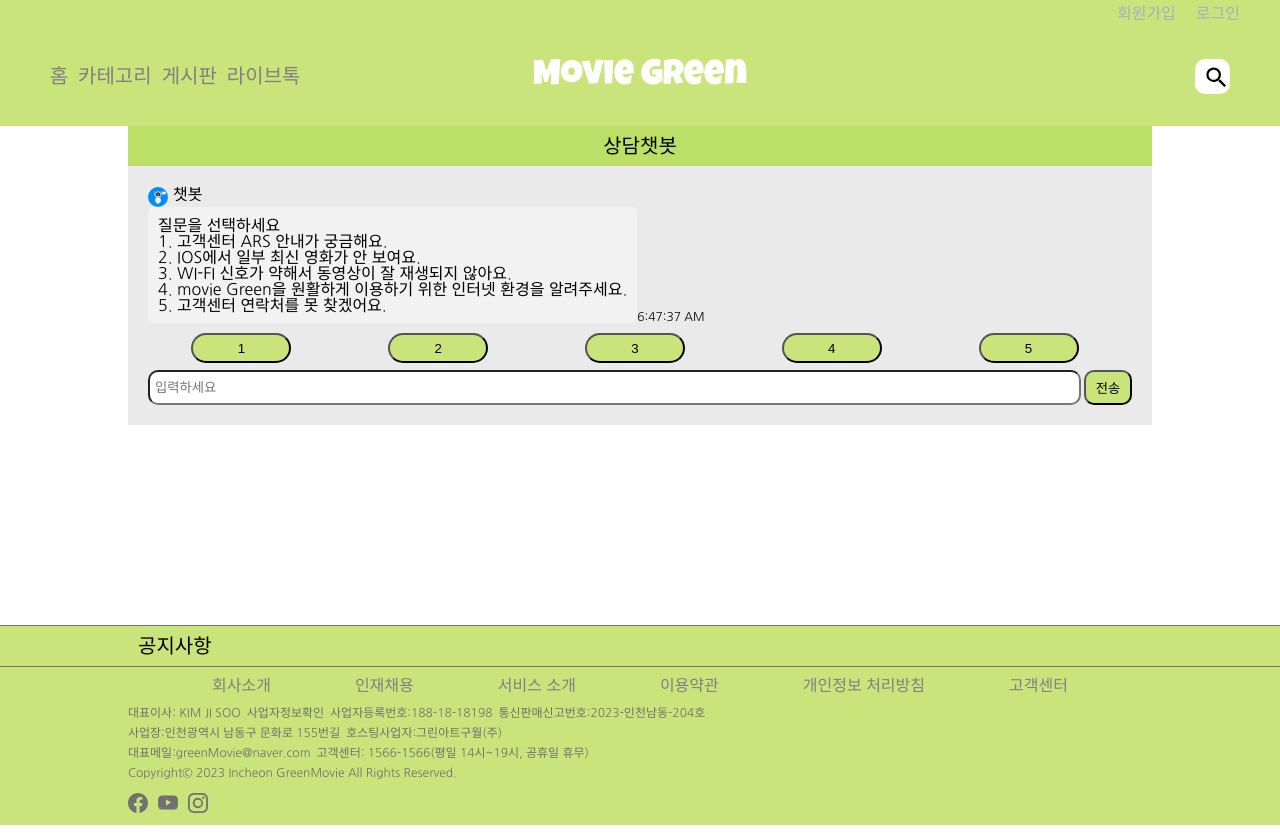
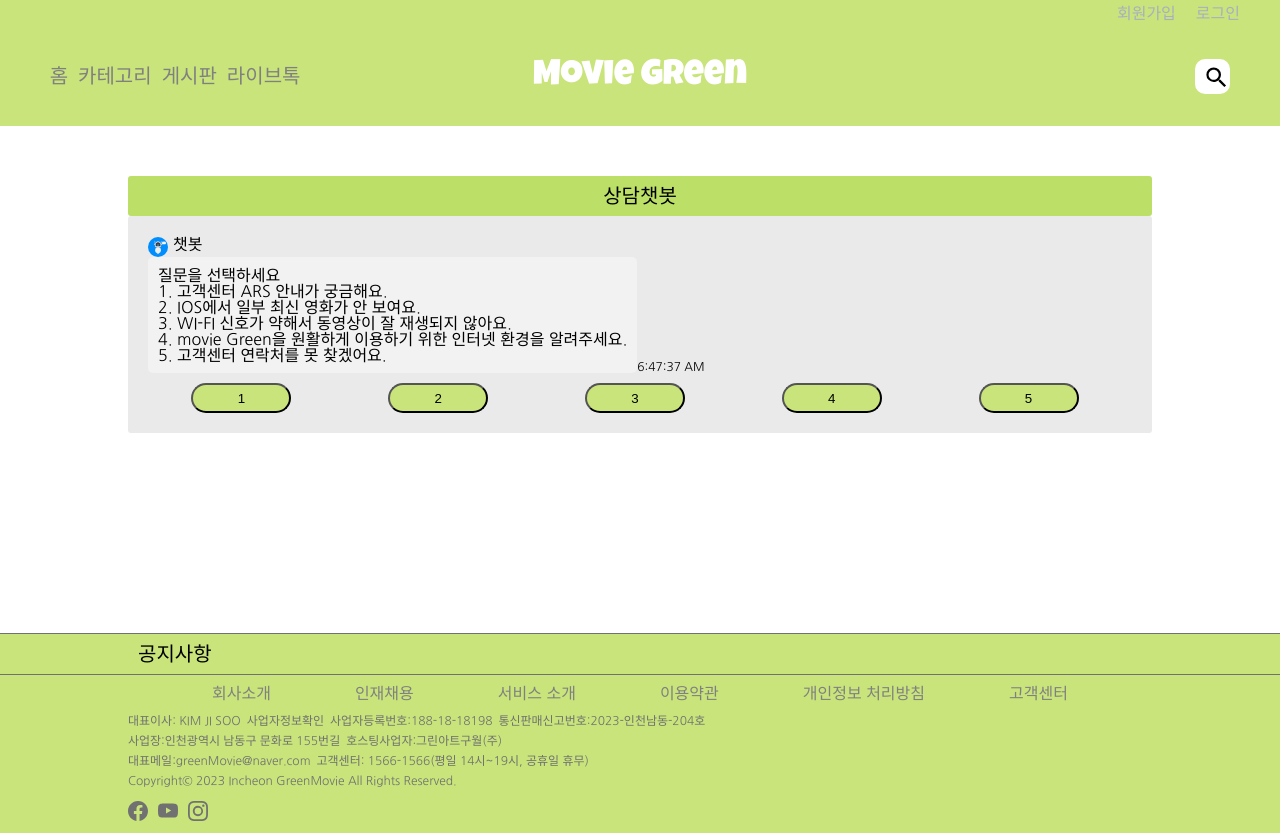
Before and after one commit to Wonahyeon/MovieGreen, a React (Create React App) app: page /live-chat in a window 1280 px wide. Built offline with nearby package versions, Linux system fonts and the light colour scheme.

Commit message:
챗봇 css 수정
input 삭제

```diff
--- a/src/pages/Chatbot.js
+++ b/src/pages/Chatbot.js
@@ -2,6 +2,11 @@
 import styled from 'styled-components';
 import { v4 as uuidv4 } from "uuid";
 import chatbotImg from '../images/chatbotimg.jpg';
+
+const WholeWraper = styled.div`
+  margin-top: 50px;
+`;
+
 
 const Mainheader = styled.div`
   width: 1024px;
@@ -11,6 +16,7 @@
   display: flex;
   justify-content: center;
   align-items: center;
+  border-radius: 3px;
   .main {
     font-size: 20px;
   }
@@ -26,7 +32,7 @@
   width: 1024px;
   margin: 0 auto;
   background: rgb(234, 234, 234);
-
+  border-radius: 3px;
   .chat-container .message {
     display: flex;
     flex-direction: column;
@@ -240,6 +246,9 @@
 
   return (
     <>
+    <WholeWraper>
+
+
     <Mainheader>
       <div className='head'>
         <p className='main'>상담챗봇</p>
@@ -273,7 +282,7 @@
             </div>
 
             <div className='profile'>
-              <img className='img' alt='img' src='./chatbotimg.jpg' />
+              <img className='img' alt='img'  src={chatbotImg} />
               <h1 className='botname'>챗봇</h1>
             </div>
 
@@ -288,12 +297,13 @@
       <div className='btnWrapper'>
         {renderButtons()}
       </div>
-      <Form className='inputWrapper' onSubmit={handleSubmit}>
+      {/* <Form className='inputWrapper' onSubmit={handleSubmit}>
         <Input className='input' type='text' placeholder='입력하세요' value={inputText} onChange={handleChange} />
         <button className='inputBtn' type='subnit' >전송</button>
-      </Form>
+      </Form> */}
 
     </ChatbotWrapper>
+    </WholeWraper>
     </>
   );
 }
```
Also changed, not shown: src/components/Header.js (indentation only).
